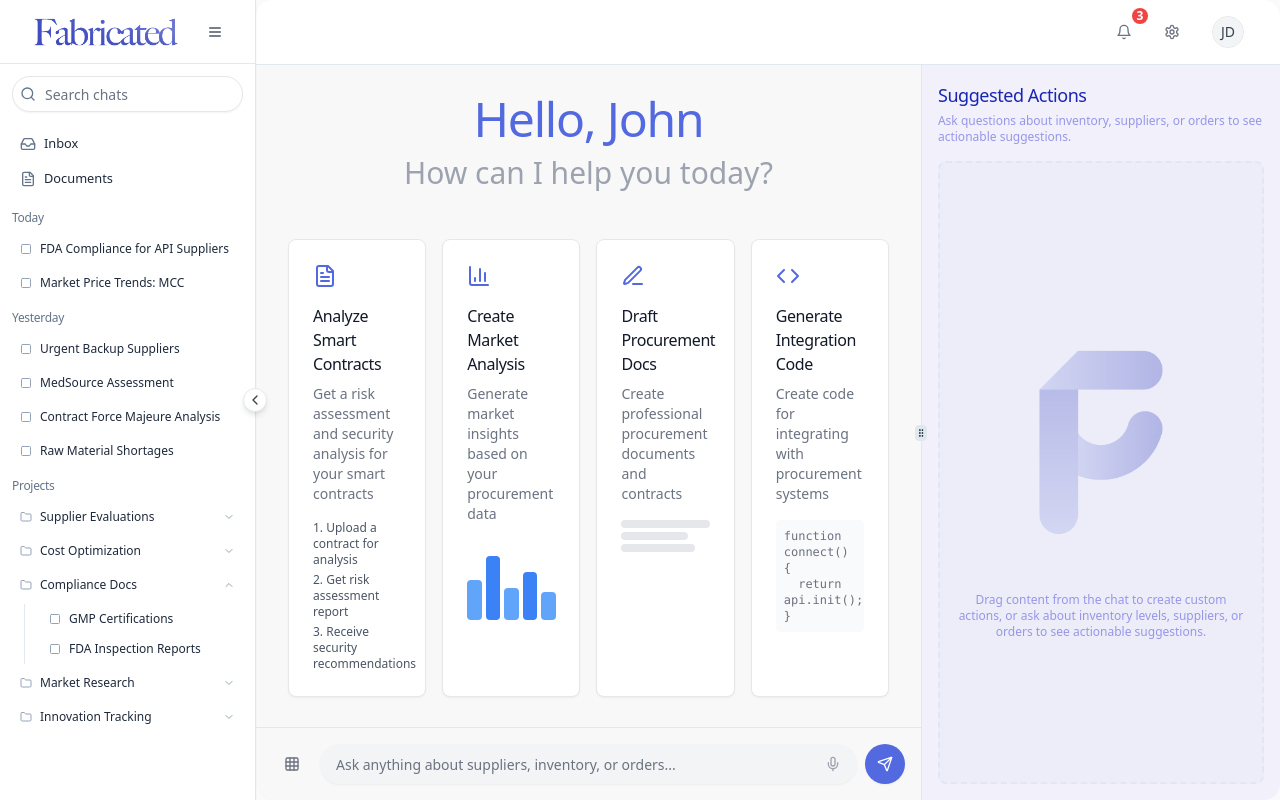
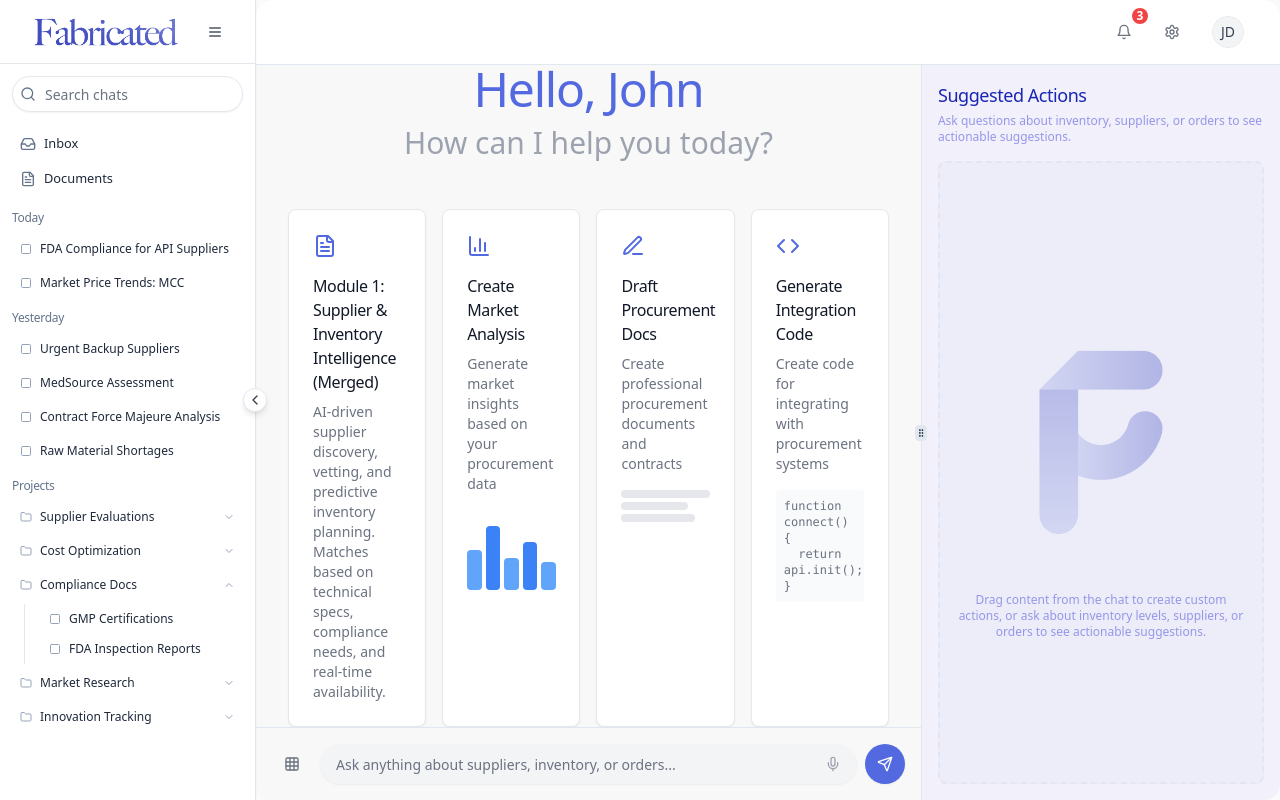
Before and after one commit to akifdanisik/fabricated-vision, a React (Vite) app: page /chat in a window 1280 px wide. Built offline with nearby package versions, Linux system fonts and the light colour scheme.

Commit message:
Refactor: Update WelcomeScreen module
Update the "Analyze Smart Contracts" module to "Module 1: Supplier & Inventory Intelligence (Merged)" with the specified functionality and value descriptions.

```diff
--- a/src/components/chat/WelcomeScreen.tsx
+++ b/src/components/chat/WelcomeScreen.tsx
@@ -1,4 +1,3 @@
-
 import React from 'react';
 import { Card } from '@/components/ui/card';
 import { FileText, BarChart3, PenLine, Code } from 'lucide-react';
@@ -89,10 +88,10 @@ const WelcomeScreen: React.FC<WelcomeScreenProps> = ({
 
       <div className="grid grid-cols-1 md:grid-cols-2 lg:grid-cols-4 gap-4 max-w-5xl">
         <WelcomeModule
-          title="Analyze Smart Contracts"
-          description="Get a risk assessment and security analysis for your smart contracts"
+          title="Module 1: Supplier & Inventory Intelligence (Merged)"
+          description="AI-driven supplier discovery, vetting, and predictive inventory planning. Matches based on technical specs, compliance needs, and real-time availability."
           icon={<FileText size={24} />}
-          onClick={() => onSelectQuickStart("I want to analyze a smart contract for risks")}
+          onClick={() => onSelectQuickStart("Help me discover and vet suppliers for my procurement needs")}
         />
         <WelcomeModule
           title="Create Market Analysis"
```
